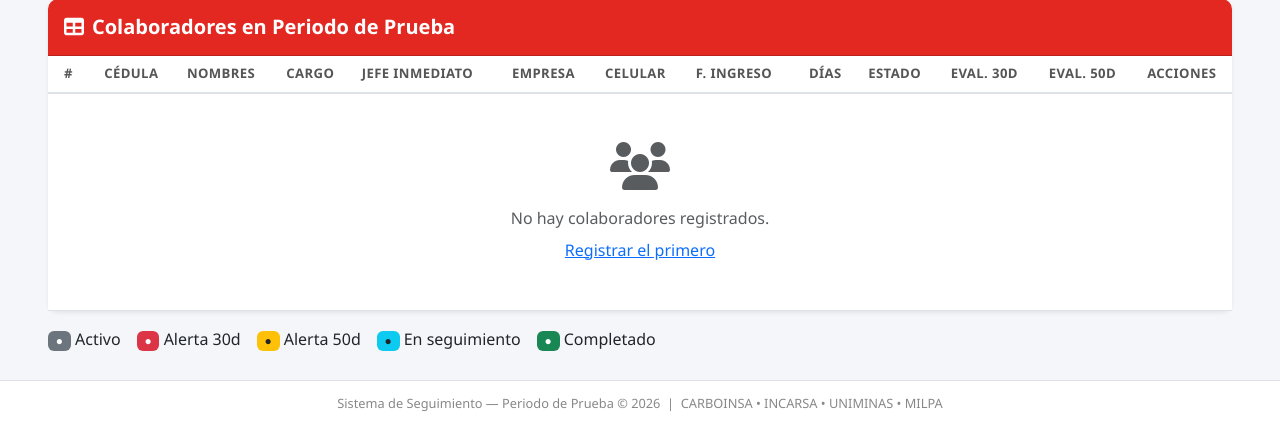
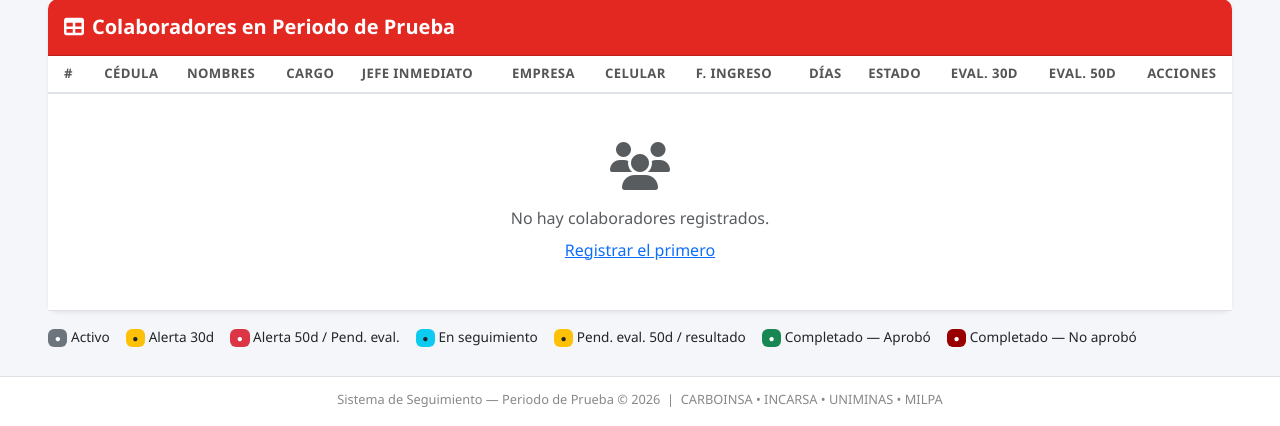
Before and after one commit to Corzito/proyecto_jefecito, a Django app: template _periodo_de_prueba/templates/_periodo_de_prueba/lista.html in a window 1280 px wide. Shown: the part 433-859 px from the top of the page. Run offline with Django 3.2, Linux system fonts and the light colour scheme; the template is opened without the code that fills it, so the values that code supplies are empty.

Commit message:
feat: estados granulares periodo de prueba (eval 30/50/resultado)

```diff
--- a/_periodo_de_prueba/templates/_periodo_de_prueba/lista.html
+++ b/_periodo_de_prueba/templates/_periodo_de_prueba/lista.html
@@ -193,7 +193,7 @@
           </thead>
           <tbody>
             {% for item in colaboradores %}
-            <tr class="{% if item.estado == 'alerta_30' or item.estado == 'alerta_50' %}table-danger{% elif item.estado == 'completado' %}table-success{% endif %}">
+            <tr class="{% if item.estado in 'alerta_30 alerta_50 pendiente_eval_30 pendiente_eval_30_y_50' %}table-warning{% elif item.estado == 'completado_aprobado' %}table-success{% elif item.estado == 'completado_no_aprobado' or item.estado == 'pendiente_eval_30_y_50' %}table-danger{% endif %}">
               <td class="px-3 text-muted">{{ forloop.counter }}</td>
               <td><code>{{ item.obj.cedula }}</code></td>
               <td class="fw-semibold">{{ item.obj.nombres }}</td>
@@ -209,13 +209,23 @@
               </td>
               <td class="text-center">
                 {% if item.estado == 'alerta_30' %}
-                  <span class="badge bg-danger"><i class="fas fa-bell me-1"></i>Faltan {{ item.dias_para_30 }}d</span>
+                  <span class="badge bg-warning text-dark"><i class="fas fa-bell me-1"></i>Alerta — Evaluar 30d</span>
                 {% elif item.estado == 'alerta_50' %}
-                  <span class="badge bg-warning text-dark"><i class="fas fa-bell me-1"></i>Faltan {{ item.dias_para_50 }}d</span>
-                {% elif item.estado == 'completado' %}
-                  <span class="badge bg-success">Completado</span>
+                  <span class="badge bg-danger"><i class="fas fa-bell me-1"></i>Alerta — Evaluar 50d</span>
+                {% elif item.estado == 'pendiente_eval_30' %}
+                  <span class="badge bg-danger">⏳ Pendiente eval. 30d</span>
+                {% elif item.estado == 'pendiente_eval_50' %}
+                  <span class="badge bg-warning text-dark">⏳ Pendiente eval. 50d</span>
+                {% elif item.estado == 'pendiente_eval_30_y_50' %}
+                  <span class="badge bg-danger">⏳ Pendiente eval. 30 y 50d</span>
+                {% elif item.estado == 'pendiente_resultado' %}
+                  <span class="badge bg-warning text-dark">🟡 Resultado pendiente</span>
+                {% elif item.estado == 'completado_aprobado' %}
+                  <span class="badge bg-success">✅ Aprobó</span>
+                {% elif item.estado == 'completado_no_aprobado' %}
+                  <span class="badge" style="background:#990000;color:#fff;">❌ No aprobó</span>
                 {% elif item.estado == 'en_seguimiento' %}
-                  <span class="badge bg-info text-dark">En seguimiento</span>
+                  <span class="badge bg-info text-dark">🔵 En seguimiento</span>
                 {% else %}
                   <span class="badge bg-secondary">Activo</span>
                 {% endif %}
@@ -275,12 +285,14 @@
   </div>
 
   <!-- Leyenda -->
-  <div class="mt-3 d-flex gap-3 flex-wrap">
+  <div class="mt-3 d-flex gap-3 flex-wrap" style="font-size:0.85rem;">
     <span><span class="badge bg-secondary">●</span> Activo</span>
-    <span><span class="badge bg-danger">●</span> Alerta 30d</span>
-    <span><span class="badge bg-warning text-dark">●</span> Alerta 50d</span>
+    <span><span class="badge bg-warning text-dark">●</span> Alerta 30d</span>
+    <span><span class="badge bg-danger">●</span> Alerta 50d / Pend. eval.</span>
     <span><span class="badge bg-info text-dark">●</span> En seguimiento</span>
-    <span><span class="badge bg-success">●</span> Completado</span>
+    <span><span class="badge bg-warning text-dark">●</span> Pend. eval. 50d / resultado</span>
+    <span><span class="badge bg-success">●</span> Completado — Aprobó</span>
+    <span><span class="badge" style="background:#990000;">●</span> Completado — No aprobó</span>
   </div>
 
 </div>
```
Also changed, not shown: _periodo_de_prueba/models.py (+68 -23 lines), _periodo_de_prueba/views.py (+16 -12 lines).
